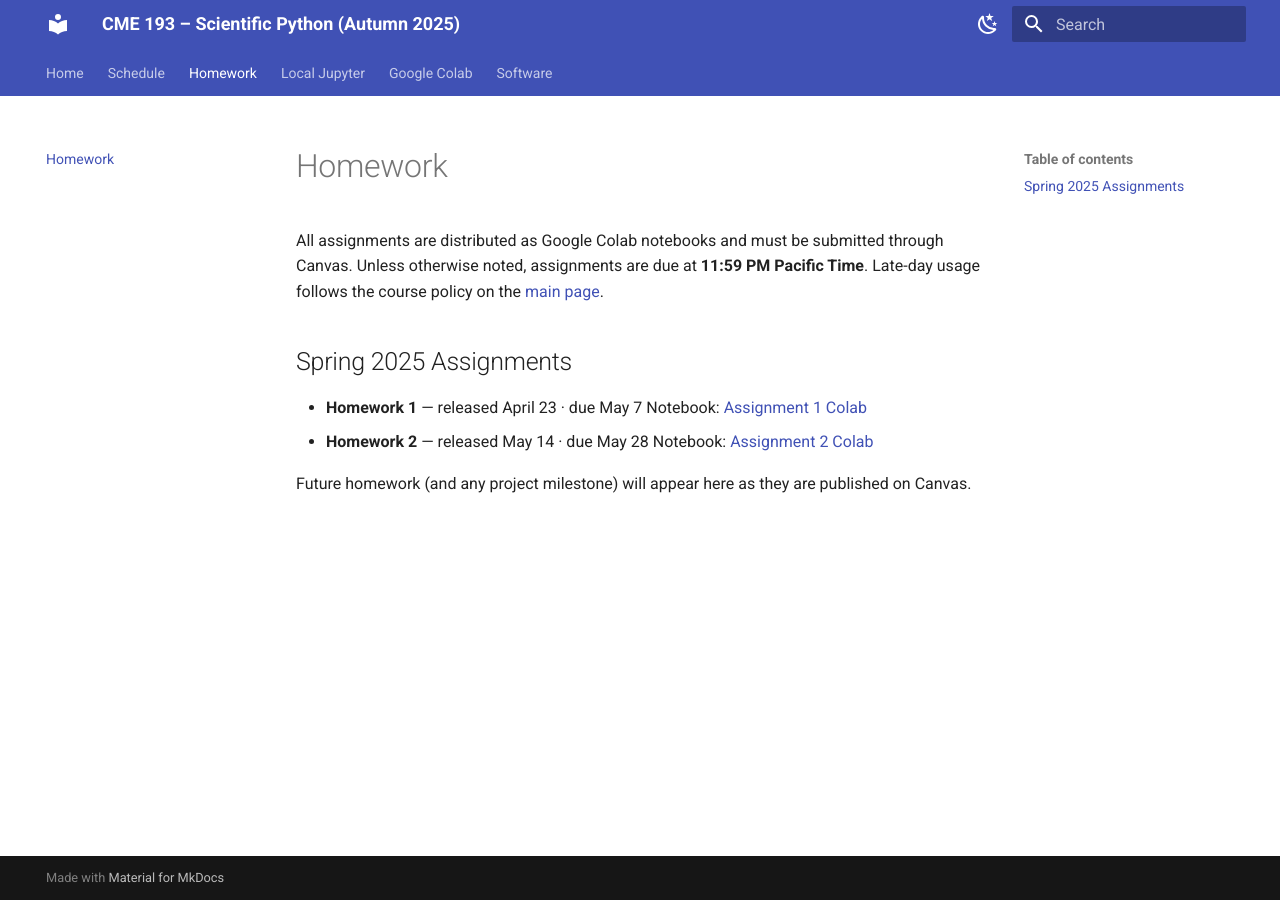
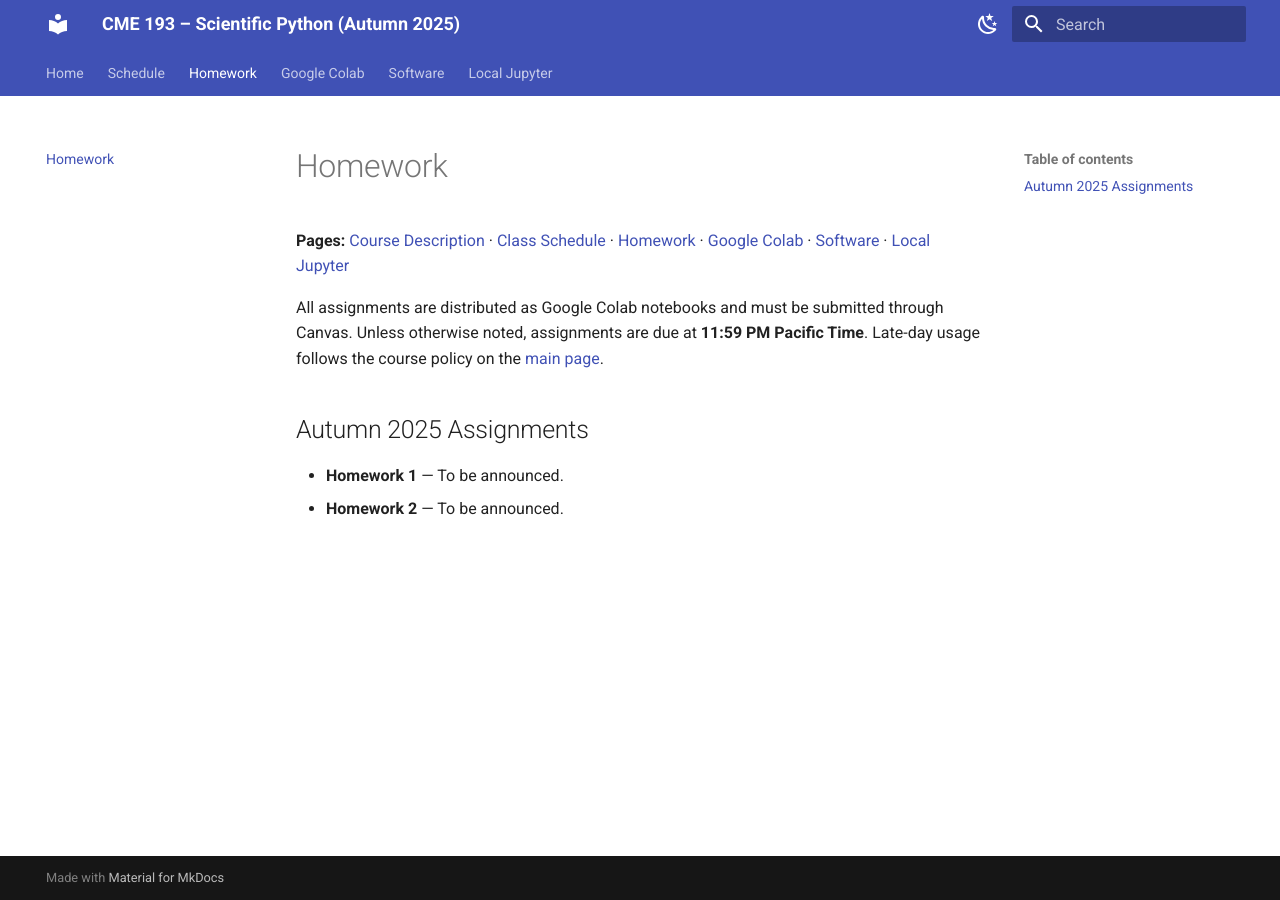
Before and after one commit to TianyuDu/CME193-Autumn-2025, an MkDocs documentation site: the page built from docs/homework.md, in a window 1280 px wide. Built offline with MkDocs 1.6.1 and Material for MkDocs 9.7.7, drawn with Linux system fonts in a browser that asks for light colours.

Commit message:
Remove outdated Google Colab documentation and update homework and schedule sections to reflect upcoming assignments for Autumn 2025. Enhance navigation links across documentation for improved accessibility.

```diff
--- a/docs/homework.md
+++ b/docs/homework.md
@@ -1,12 +1,10 @@
 # Homework
+
+**Pages:** [Course Description](index.md) · [Class Schedule](schedule.md) · [Homework](homework.md) · [Google Colab](google-colab.md) · [Software](software.md) · [Local Jupyter](local-jupyter.md)
 
 
 All assignments are distributed as Google Colab notebooks and must be submitted through Canvas. Unless otherwise noted, assignments are due at **11:59 PM Pacific Time**. Late-day usage follows the course policy on the [main page](index.md#late-day-policy).
 
-## Spring 2025 Assignments
-- **Homework 1** — released April 23 · due May 7
-  Notebook: [Assignment 1 Colab](https://colab.research.google.com/drive/10gB-c9ks8UWIi3Tg_kSN-QlQj8SswmG5?usp=sharing)
-- **Homework 2** — released May 14 · due May 28
-  Notebook: [Assignment 2 Colab](https://colab.research.google.com/drive/1n1E5RaxhkVykFD0Cph0k4aktE23Sf5VQ?usp=sharing)
-
-Future homework (and any project milestone) will appear here as they are published on Canvas.
+## Autumn 2025 Assignments
+- **Homework 1** — To be announced.
+- **Homework 2** — To be announced.
--- a/mkdocs.yml
+++ b/mkdocs.yml
@@ -36,9 +36,9 @@ nav:
   - Home: index.md
   - Schedule: schedule.md
   - Homework: homework.md
-  - Local Jupyter: local-jupyter.md
   - Google Colab: google-colab.md
   - Software: software.md
+  - Local Jupyter: local-jupyter.md
 
 plugins:
   - search
@@ -64,4 +64,4 @@ markdown_extensions:
   - pymdownx.tasklist:
       custom_checkbox: true
 
-strict: false
+strict: true
```
Also changed, not shown: docs/google-colab.md (deleted, +0 -1 lines), docs/index.md (+3 -3 lines), docs/schedule.md (+13 -11 lines), docs/software.md (+8 -8 lines).
